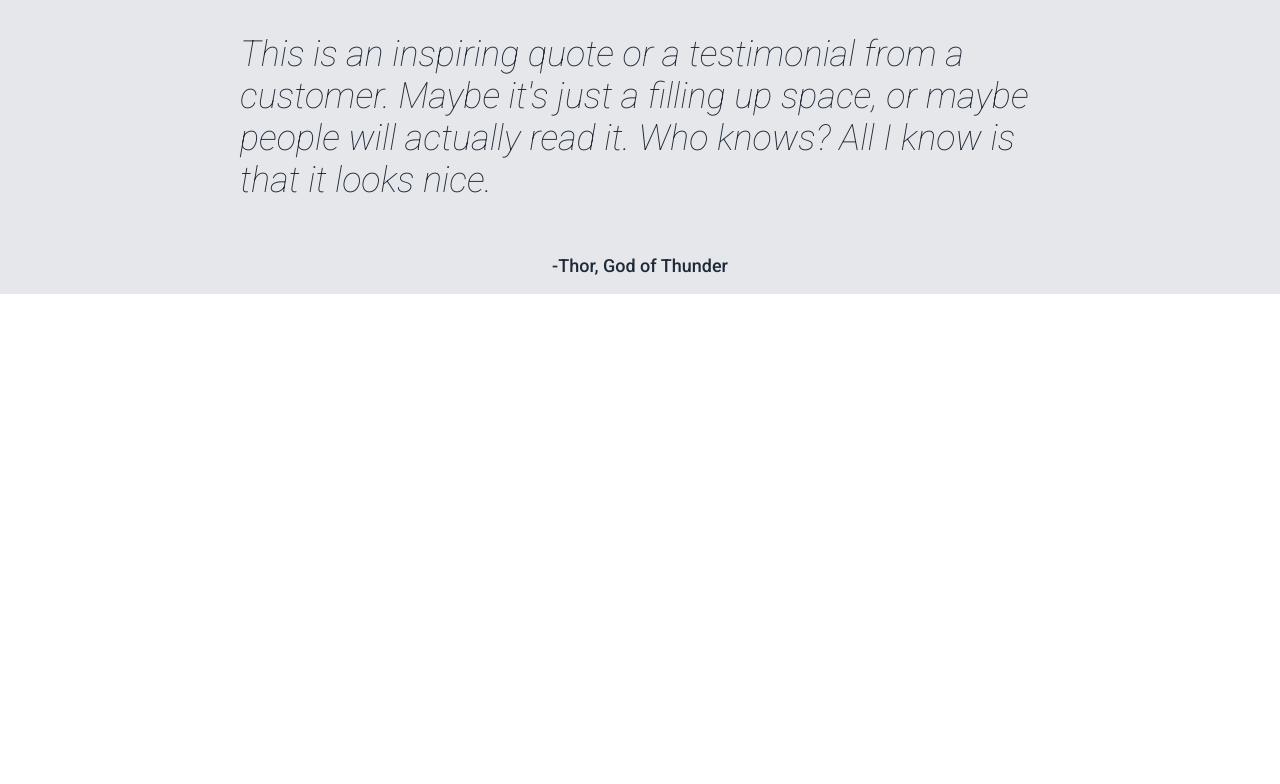
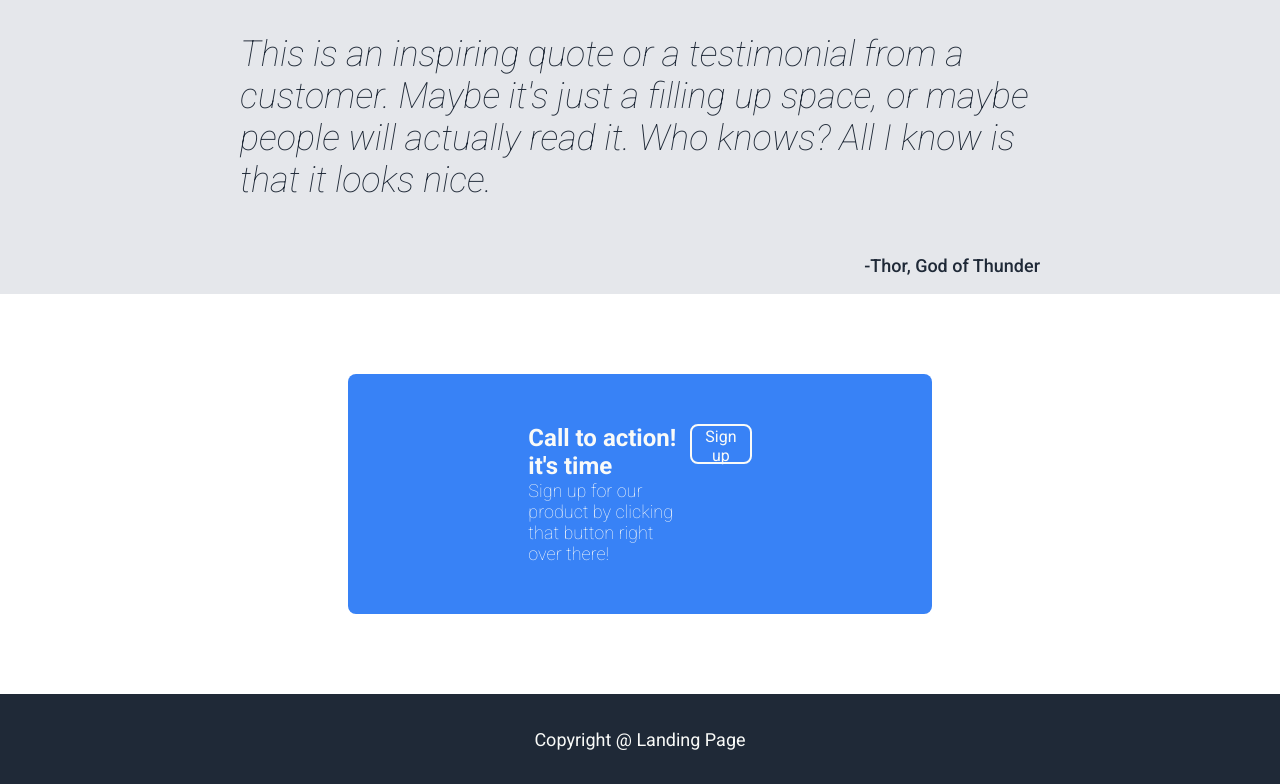
Before and after one commit to Pranshu883/landing-page, a plain HTML site: page index.html in a window 1280 px wide. Shown: the part 760-1544 px from the top of the page. Before the commit the page ends 1054 px from the top, so only its background shows below. Drawn offline with Linux system fonts and the light colour scheme.

Commit message:
Complete rest of the section

```diff
--- a/index.html
+++ b/index.html
@@ -60,10 +60,29 @@
 
     <div class="quote-section" >
         <p class="quote-text" >This is an inspiring quote or a testimonial from a customer. Maybe it's just a filling up space, or maybe people will actually read it. Who knows? All I know is that it looks nice.</p>
-        <span>
+        <span class="person-wrapper">
             <p class="person">-Thor, God of Thunder</p>
         </span>
+    </div>
 
+    <!-- Third Section -->
+
+    <div class="section-three" >
+        <div class="action-container" >
+            <div class="action-text-wrapper" >
+                <p class="action-slogan" >Call to action! it's time</p>
+                <p class="action-slogan-second" >Sign up for our product by clicking that button right over there!</p>
+            </div>
+            <button class="action-signup" >
+                Sign up
+            </button>
+        </div>
+    </div>
+
+    <!-- Footer section -->
+
+    <div class="footer-container" >
+        <p class="footer-text" > Copyright @ Landing Page </p>
     </div>
 </body>
 </html>
--- a/style.css
+++ b/style.css
@@ -122,6 +122,7 @@ body{
     flex-direction: column;
     justify-content: end;
     align-items: center;
+
 }
 
 .quote-text {
@@ -131,9 +132,70 @@ body{
     font-style: italic;
     max-width: 800px ;
 }
+.person-wrapper {
+    width: 800px;
+    display: flex;
+    justify-content: end;
+}
 .person {
     color: #1f2937;
     font-size: 18px;
     font-weight: 500;
-    text-align: right;
+    align-self: flex-end;
 }
+
+/* Section three begins */
+
+.section-three {
+    display: flex;
+    justify-content: center;
+    align-items: center;
+    padding: 50px 400px ;
+}
+
+.action-container {
+    background-color: #3882F6;
+    border-radius: 8px;
+    display: flex;
+    justify-content: space-between;
+    padding: 50px 180px ;
+    margin: 30px 0;
+    flex: auto;
+}
+.action-text-wrapper {
+}
+.action-slogan {
+    color:#F9FAF8 ;
+    font-size: 24px;
+    font-weight: 600;
+    margin: 0;
+}
+.action-slogan-second {
+    color:#F9FAF8 ;
+    font-size: 18px;
+    font-weight: 200;
+    margin: 0;
+}
+.action-signup {
+    width: 150px;
+    height: 40px;
+    font-size: medium;
+    color: #F9FAF8;
+    background-color: #3882F6;
+    border: 2px solid #F9FAF8;
+    border-radius: 8px;
+}
+
+.footer-container {
+    height: 90px;
+    background-color: #1f2937;
+    display: flex;
+    justify-content: center;
+    align-items: center;
+}
+
+.footer-text{
+    color:#F9FAF8 ;
+    font-size: 18px;
+    font-weight: 400;
+}
```
